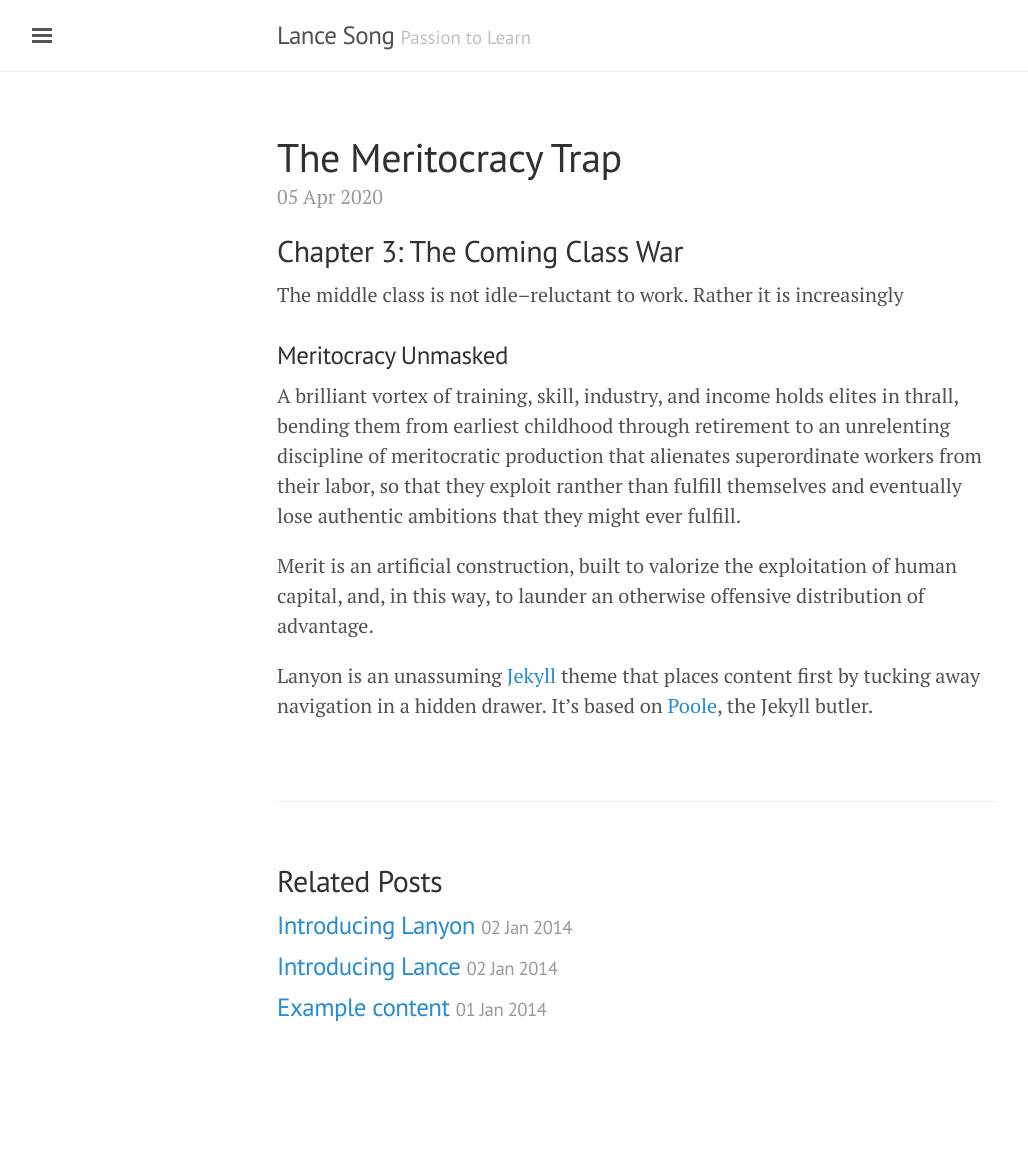
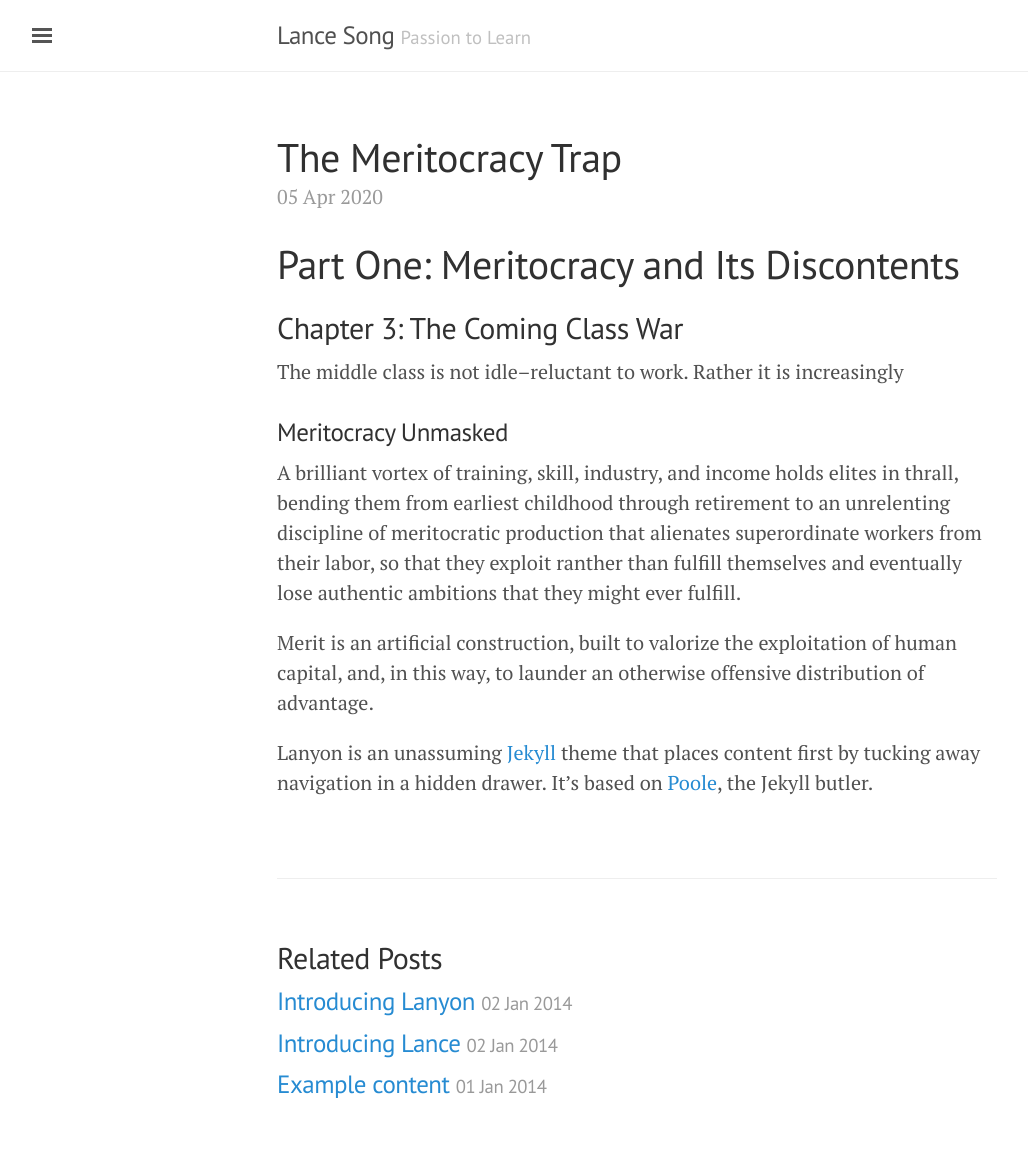
Before and after one commit to legendarylance/legendarylance.github.io, a Jekyll site: the page built from _posts/2020-04-05-Book-Review.md, in a window 1280 px wide. Shown: the whole page, without its empty margins (3-1031 px from the left). Built offline with Jekyll 4.4.1, drawn with Linux system fonts in a browser that asks for light colours; before the commit the page ends 1083 px from its top, so only the background shows below that.

Commit message:
Update 2020-04-05-Book-Review.md

```diff
--- a/_posts/2020-04-05-Book-Review.md
+++ b/_posts/2020-04-05-Book-Review.md
@@ -2,6 +2,8 @@
 layout: post
 title: The Meritocracy Trap
 ---
+
+# Part One: Meritocracy and Its Discontents
 
 ## Chapter 3: The Coming Class War
 The middle class is not idle--reluctant to work. Rather it is increasingly
```
